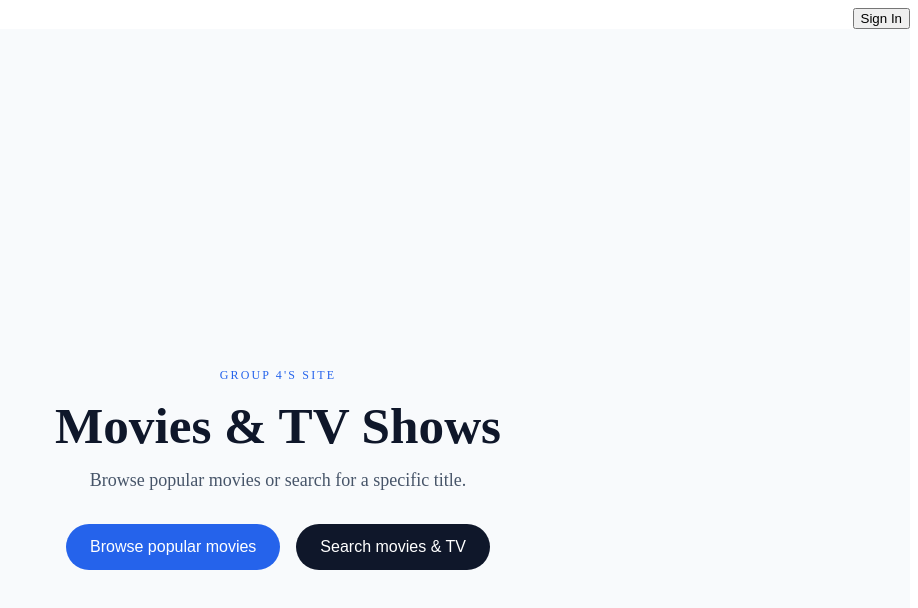
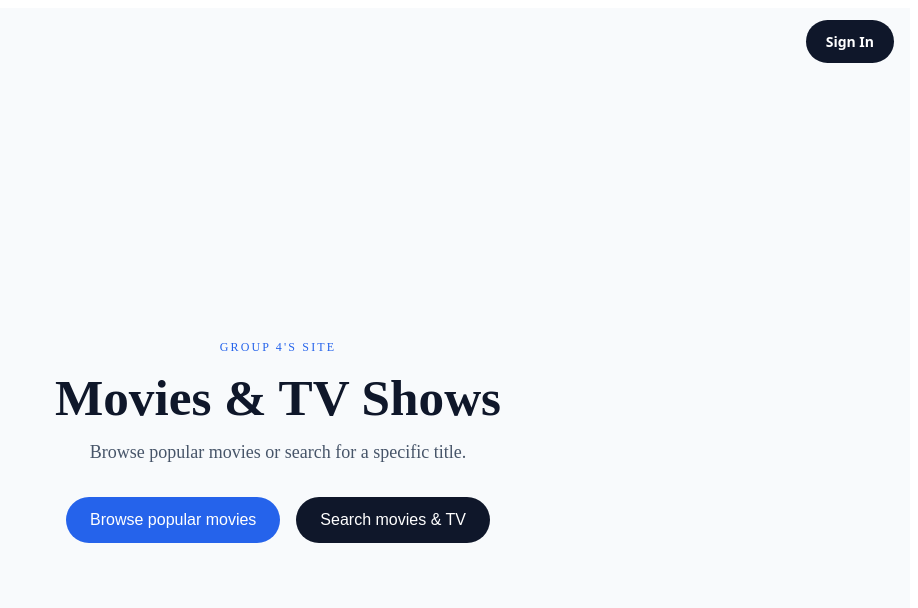
Before and after one commit to UWT-TCSS460-SP26/group-project-frontend-public-group-5, a Next.js app: page / in a window 1280 px wide. Shown: the top 608 px of the page, without its empty margins (362-1280 px from the left). Built offline with nearby package versions, Linux system fonts and the light colour scheme; no server answers.

Commit message:
updated button styling to match pages

```diff
--- a/app/layout.tsx
+++ b/app/layout.tsx
@@ -1,6 +1,5 @@
 import type { Metadata } from "next";
 import { SessionProvider } from "next-auth/react";
-import Header from "@/components/Header";
 
 export const metadata: Metadata = {
   title: "Group Project",
@@ -15,7 +14,6 @@ export default function RootLayout({
     <html lang="en">
       <body>
         <SessionProvider>
-          <Header />
           {children}
         </SessionProvider>
       </body>
--- a/app/page.tsx
+++ b/app/page.tsx
@@ -1,16 +1,36 @@
 import Link from "next/link";
+import AuthButton from "@/components/AuthButton";
 
 export default function Home() {
   return (
     <main
       style={{
         minHeight: "100vh",
-        padding: "40px 16px",
+        background: "#f8fafc",
+        color: "#0f172a",
+        display: "flex",
+        flexDirection: "column",
+      }}
+    >
+      {/* Top nav */}
+      <div
+        style={{
+          display: "flex",
+          justifyContent: "flex-end",
+          padding: "12px 16px",
+        }}
+      >
+        <AuthButton />
+      </div>
+
+      {/* Centered content */}
+      <div
+        style={{
+          flex: 1,
           display: "flex",
           alignItems: "center",
           justifyContent: "center",
-        background: "#f8fafc",
-        color: "#0f172a",
+          padding: "40px 16px",
         }}
       >
         <div style={{ maxWidth: 700, textAlign: "center" }}>
@@ -84,6 +104,7 @@ export default function Home() {
             </Link>
           </div>
         </div>
+      </div>
     </main>
   );
 }
--- a/components/AuthButton.tsx
+++ b/components/AuthButton.tsx
@@ -1,18 +1,57 @@
 "use client";
 
 import { useSession, signIn, signOut } from "next-auth/react";
+
+const btnBase: React.CSSProperties = {
+  borderRadius: 9999,
+  padding: "12px 20px",
+  fontFamily: "system-ui, sans-serif",
+  fontWeight: 600,
+  fontSize: 14,
+  cursor: "pointer",
+};
 
 export default function AuthButton() {
   const { data: session } = useSession();
 
   if (!session) {
-    return <button onClick={() => signIn("tcss460")}>Sign In</button>;
+    return (
+      <button
+        onClick={() => signIn("tcss460")}
+        style={{
+          ...btnBase,
+          border: "none",
+          background: "#0f172a",
+          color: "#fff",
+        }}
+      >
+        Sign In
+      </button>
+    );
   }
 
   return (
-    <div>
-      <span>{session.user?.email}</span>
-      <button onClick={() => signOut()}>Sign Out</button>
+    <div style={{ display: "flex", alignItems: "center", gap: 12 }}>
+      <span
+        style={{
+          fontSize: 14,
+          color: "#475569",
+          fontFamily: "system-ui, sans-serif",
+        }}
+      >
+        {session.user?.email}
+      </span>
+      <button
+        onClick={() => signOut()}
+        style={{
+          ...btnBase,
+          border: "1px solid #e2e8f0",
+          background: "#fff",
+          color: "#0f172a",
+        }}
+      >
+        Sign Out
+      </button>
     </div>
   );
 }
```
Also changed, not shown: app/browse/page.tsx (+21 -2 lines), app/movie/[movie_id]/page.tsx (+14 -2 lines), app/search/page.tsx (+14 -2 lines), app/tv/[series_id]/page.tsx (+14 -2 lines). Lines whose indentation alone changed are shown as unchanged.
